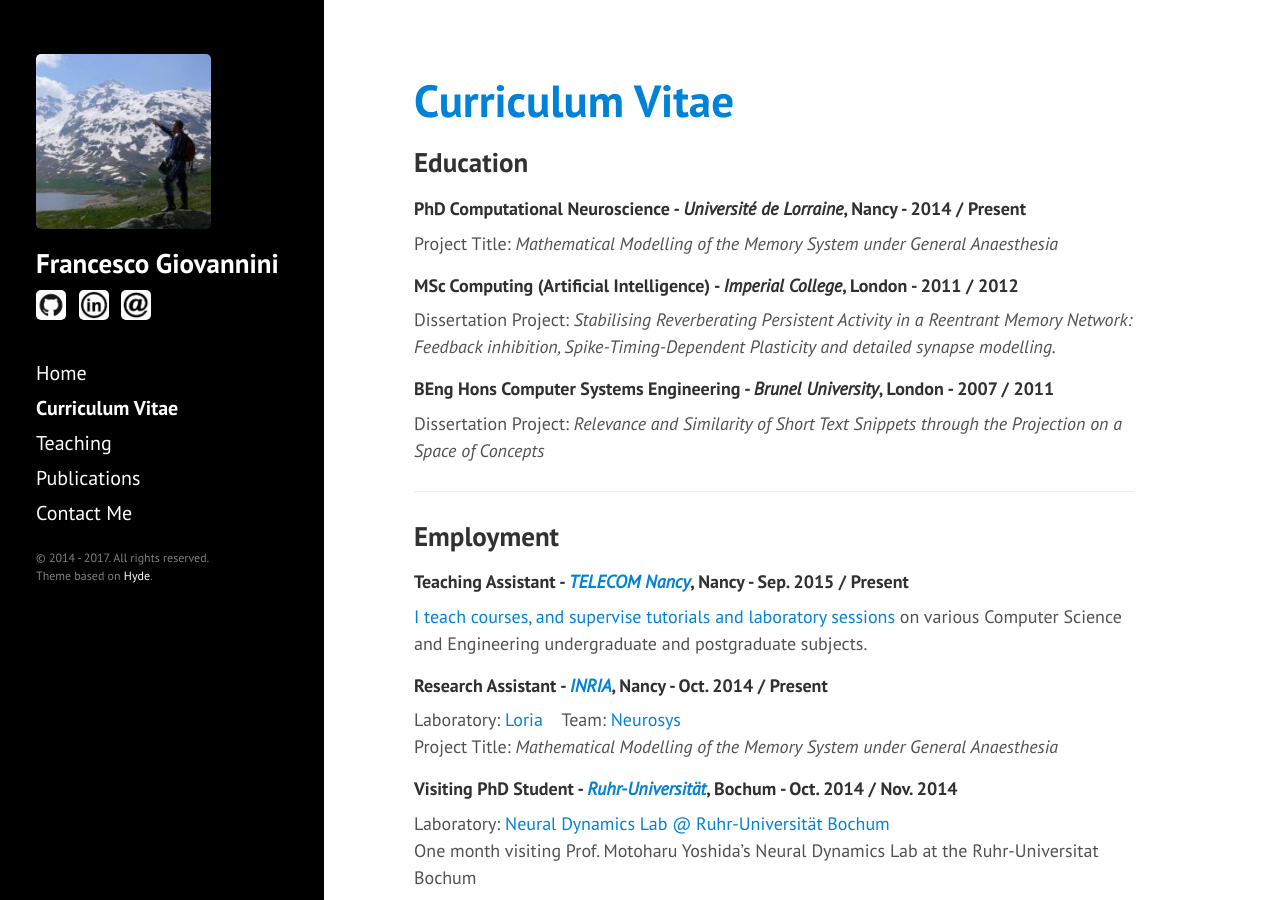
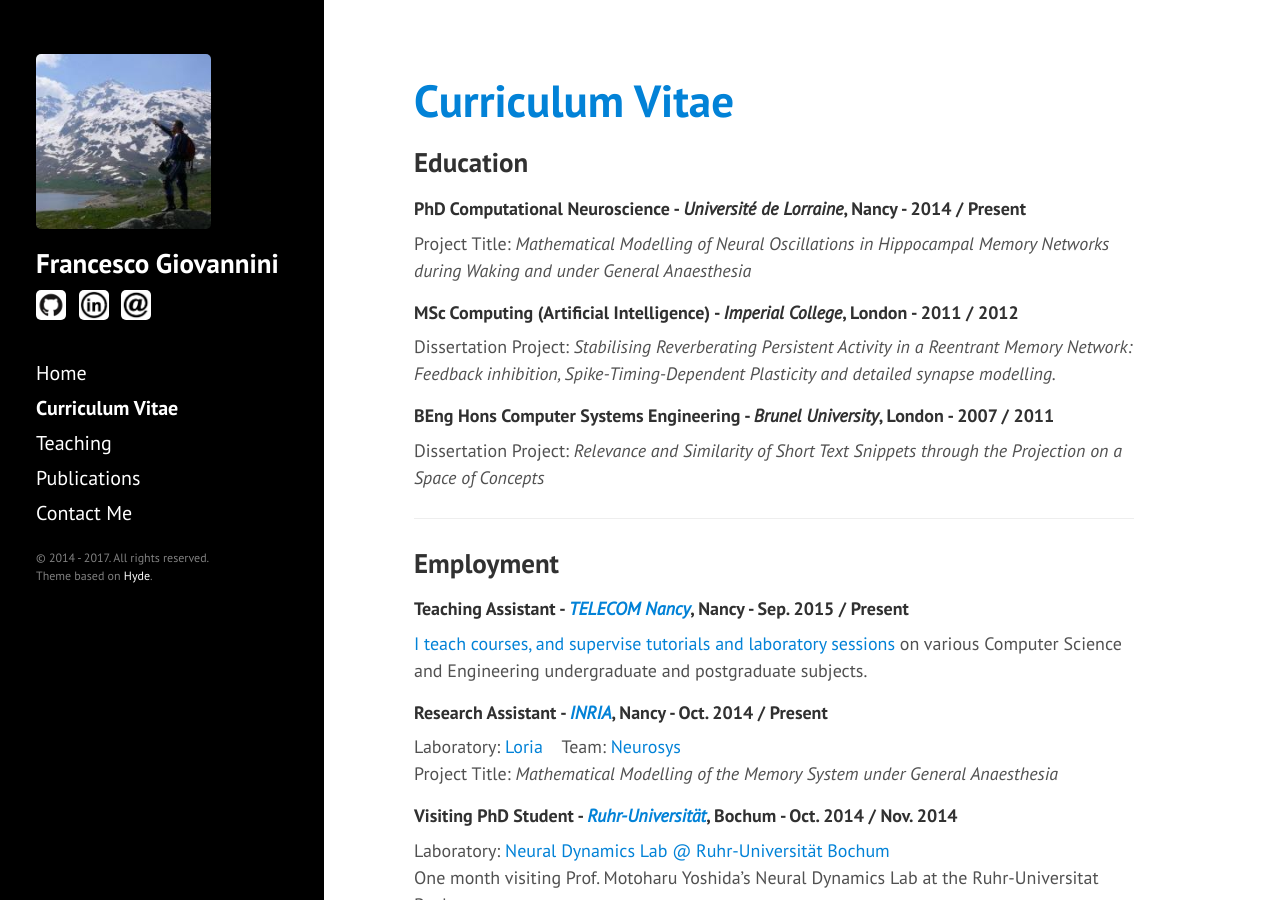
Before and after one commit to JoErNanO/joernano.github.io, a Jekyll site: the page built from pages/01-cv.md, in a window 1280 px wide and 900 px high. Built offline with Jekyll 4.4.1, drawn with Linux system fonts in a browser that asks for light colours.

Commit message:
[CV] Update thesis title.

```diff
--- a/pages/01-cv.md
+++ b/pages/01-cv.md
@@ -6,7 +6,7 @@ title: Curriculum Vitae
 ## Education
 
 #### **PhD Computational Neuroscience** - *Université de Lorraine*, Nancy - 2014 / Present
-Project Title: *Mathematical Modelling of the Memory System under General Anaesthesia*
+Project Title: *Mathematical Modelling of Neural Oscillations in Hippocampal Memory Networks during Waking and under General Anaesthesia*
 
 #### **MSc Computing (Artificial Intelligence)** - *Imperial College*, London - 2011 / 2012
 Dissertation Project: *Stabilising Reverberating Persistent Activity in a Reentrant Memory Network: Feedback inhibition, Spike-Timing-Dependent Plasticity and detailed synapse modelling.*
```
